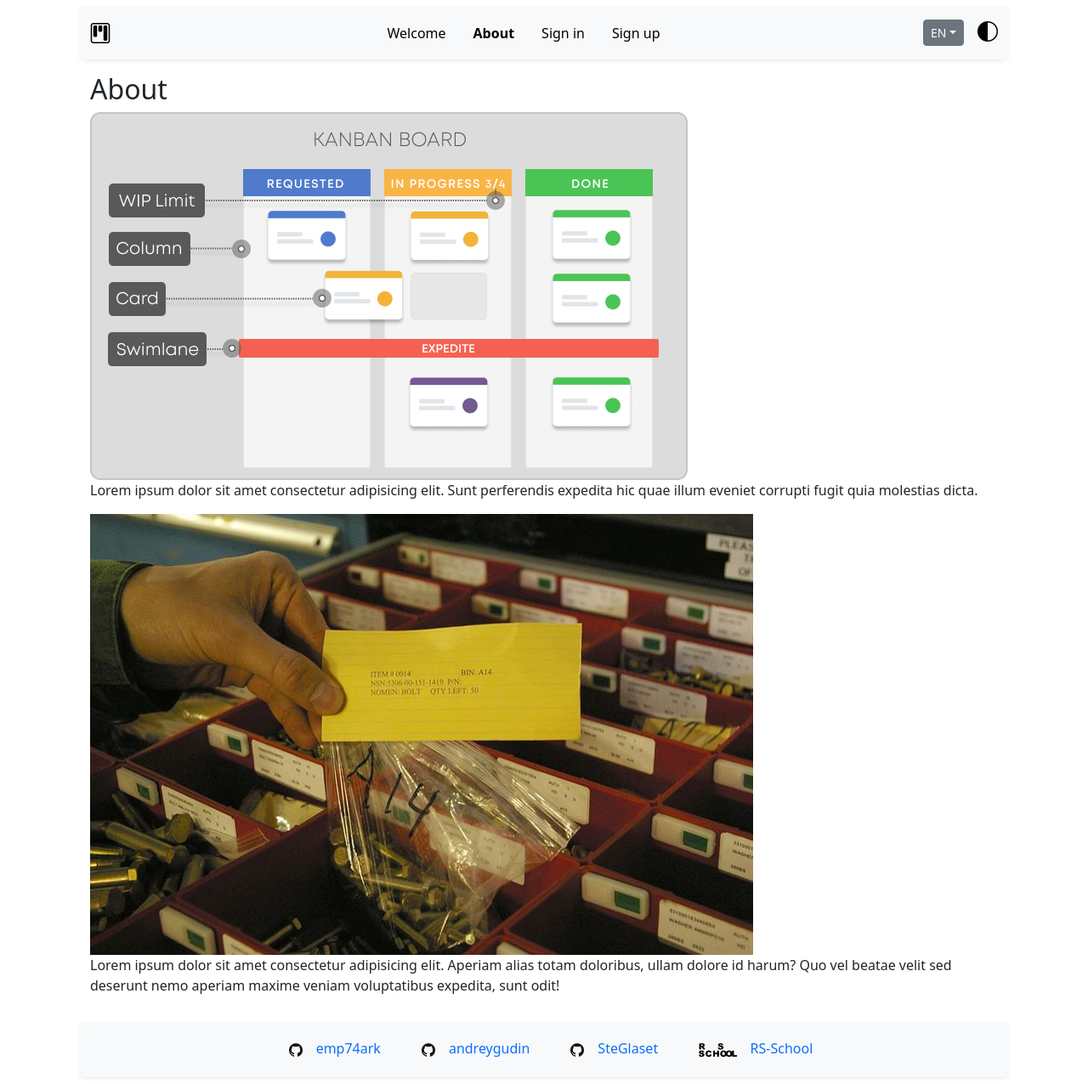
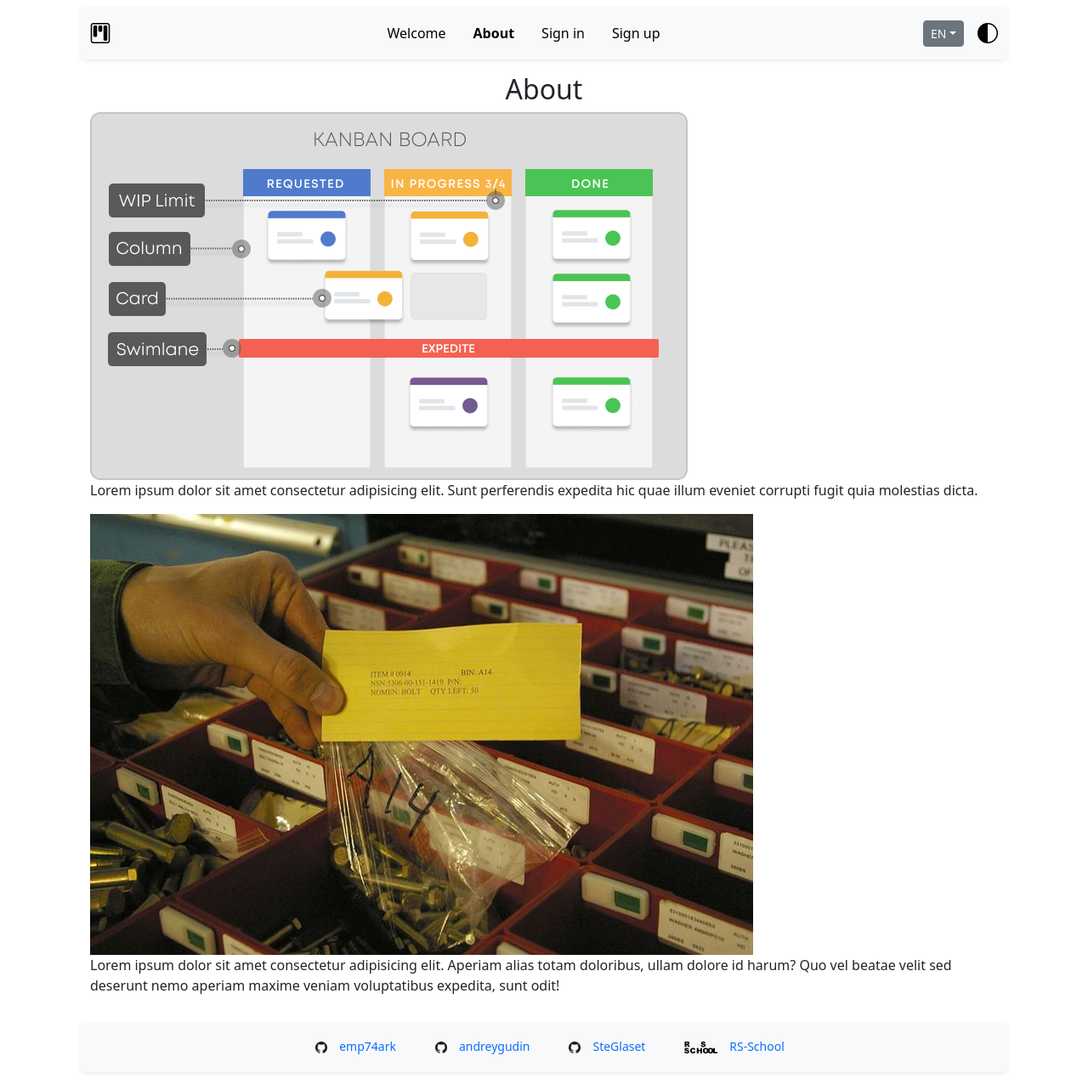
Before and after one commit to emp74ark/pma, a React (Create React App) app: page /pma/about in a window 1280 px wide. Shown: the whole page at 85% size. Built offline with nearby package versions, Linux system fonts and the light colour scheme.

Commit message:
feat: layout changes

```diff
--- a/src/components/Footer/Footer.tsx
+++ b/src/components/Footer/Footer.tsx
@@ -8,10 +8,10 @@ export const Footer: FC = () => {
   const { theme } = useSelector((state: RootState) => state.setting);
 
   return (
-    <footer className={`bg-${theme} d-flex justify-content-center rounded shadow-sm mt-3 mb-2`}>
-      <ul className="nav d-flex flex-wrap justify-content-center">
+    <footer className={`bg-${theme} rounded shadow-sm mt-3 mb-2`}>
+      <ul className="nav justify-content-center">
         {contacts.map((contact) => (
-          <li key={contact.title} className="nav-item">
+          <li key={contact.title} className="nav-item col-auto small">
             <a href={contact.url} className="nav-link">
               <img src={contact.icon} alt={contact.title} className="icon" />
               {contact.title}
--- a/src/components/Header/Header.locale.tsx
+++ b/src/components/Header/Header.locale.tsx
@@ -25,7 +25,7 @@ export const LocaleSelector: FC = () => {
       variant="secondary"
       onSelect={(key) => selectLocaleHandler(key)}
       title={locale.toUpperCase()}
-      className="pe-3 pt-1 mt-0"
+      className="pe-3"
       size="sm"
     >
       <DropdownItem eventKey={'en'}>{t('header.lang.english')}</DropdownItem>
--- a/src/components/Header/Header.theme.tsx
+++ b/src/components/Header/Header.theme.tsx
@@ -14,5 +14,5 @@ export const ThemeSelector = () => {
     dispatch(closeOffcanvas());
   };
 
-  return <i className="bi-circle-half fs-4" role="button" onClick={themeToggler}></i>;
+  return <div className="bi-circle-half fs-4" role="button" onClick={themeToggler}></div>;
 };
--- a/src/components/Header/Header.tsx
+++ b/src/components/Header/Header.tsx
@@ -1,5 +1,5 @@
 import { FC, useEffect, useState } from 'react';
-import { Button, Container, Nav, Navbar, Offcanvas } from 'react-bootstrap';
+import { Button, Col, Container, Nav, Navbar, Offcanvas } from 'react-bootstrap';
 import { useDispatch, useSelector } from 'react-redux';
 import { NavLink } from 'react-router-dom';
 
@@ -9,7 +9,6 @@ import { NavUser } from './Header.user';
 import { NavAuth } from './Header.auth';
 import { LocaleSelector } from './Header.locale';
 import { ThemeSelector } from './Header.theme';
-import { closeModal } from '../../redux/modalSlice';
 import { closeOffcanvas, openOffcanvas } from '../../redux/settingsSlice';
 
 export const Header: FC = () => {
@@ -81,10 +80,10 @@ export const Header: FC = () => {
               {!login && <NavAuth />}
               {login && <NavUser />}
             </Nav>
-            <div className="d-flex">
+            <Col className="d-flex align-items-center toolbar">
               <LocaleSelector />
               <ThemeSelector />
-            </div>
+            </Col>
           </Offcanvas.Body>
         </Navbar.Offcanvas>
       </Container>
--- a/src/index.scss
+++ b/src/index.scss
@@ -37,8 +37,25 @@ body{
 .column-card{
   width: 20rem;
   height: fit-content;
+}
 
-  @media (max-width: 410px) {
+@media (max-width: 410px) {
+  #root {
+    font-size: .8rem;
+  }
+  .column-card {
     width: 15rem;
   }
+  footer {
+    img {
+      display: none;
+    }
+  }
+  .toolbar {
+    position: fixed;
+    bottom: 3rem;
+    left: 2rem;
+    right: 2rem;
+    justify-content: space-between;
+  }
 }
--- a/src/pages/About/About.tsx
+++ b/src/pages/About/About.tsx
@@ -8,7 +8,7 @@ export const About: FC = () => {
   const { t } = useTranslation();
   return (
     <Container>
-      <h2>{t('about.title')}</h2>
+      <h2 className="col text-center">{t('about.title')}</h2>
       <img src={board} className="img-fluid" alt="Kanban board" />
       <p>
         Lorem ipsum dolor sit amet consectetur adipisicing elit. Sunt perferendis expedita hic quae
--- a/src/pages/Board/Board.tsx
+++ b/src/pages/Board/Board.tsx
@@ -64,18 +64,17 @@ export const BoardPage: FC = () => {
 
   useEffect(() => {
     const containerHeight = document.querySelector('.columns')?.clientHeight;
-    console.log('first', containerHeight);
     if (containerHeight) dispatch(setMaxHeight(containerHeight));
   }, [document.querySelector('.columns')?.clientHeight]);
 
   return (
     <Container fluid className="flex-fill d-flex flex-column mb-3">
       <ItemActions item="column" callback={addColumnHandler} />
-      <div className="row d-flex justify-content-between m-3">
-        <h2 className="col-auto">{boardData?.title}</h2>
+      <div className="row d-flex justify-content-between m-2">
+        <h2 className="col text-center">{boardData?.title}</h2>
       </div>
-      <div className="row m-3">
-        <h3 className="col text-center text-secondary">{boardData?.description}</h3>
+      <div className="row">
+        <h5 className="col text-center text-secondary">{boardData?.description}</h5>
       </div>
       <ReactSortable
         list={columnData}
--- a/src/pages/Dashboard/Dashboard.tsx
+++ b/src/pages/Dashboard/Dashboard.tsx
@@ -39,8 +39,8 @@ export const Dashboard: FC = () => {
   return (
     <Container fluid className="flex-fill overflow-auto">
       <ItemActions item="board" />
-      <div className="row d-flex justify-content-between m-3">
-        <h2 className="col-auto">{t('dashboard.title')}</h2>
+      <div className="row d-flex justify-content-between m-2">
+        <h2 className="col text-center">{t('dashboard.title')}</h2>
       </div>
       <div className="row d-flex flex-wrap justify-content-center gap-3 flex-grow-1">
         {boards && boards.map((board) => <BoardItem key={board.id} {...board} />)}
--- a/src/pages/User/User.tsx
+++ b/src/pages/User/User.tsx
@@ -24,11 +24,11 @@ export const UserProfile: FC = () => {
 
   return (
     <Container className="flex-fill d-flex flex-column gap-2 justify-content-center align-items-center">
-      <h1>{t('user.title')}</h1>
-      <h5>{t('user.nameInput')}</h5>
-      <h3>{users.current?.name}</h3>
-      <h5>{t('user.emailInput')}</h5>
-      <h3>{users.current?.login}</h3>
+      <h2>{t('user.title')}</h2>
+      <h6>{t('user.nameInput')}</h6>
+      <h5>{users.current?.name}</h5>
+      <h6>{t('user.emailInput')}</h6>
+      <h5>{users.current?.login}</h5>
       <div className="d-flex flex-column gap-2 align-self-center">
         <button className="btn btn-primary" onClick={editUserHandler}>
           {t('user.edit')}
--- a/src/pages/Welcome/Welcome.tsx
+++ b/src/pages/Welcome/Welcome.tsx
@@ -8,7 +8,7 @@ export const Welcome: FC = () => {
   const { t } = useTranslation();
   return (
     <Container className="flex-fill">
-      <h2>{t('welcome.title')}</h2>
+      <h2 className="col text-center">{t('welcome.title')}</h2>
       <img src={kanban} className="img-fluid" alt="Kanban" />
       <p>
         Lorem ipsum dolor sit amet consectetur, adipisicing elit. Quod dolor temporibus sed quasi
```
